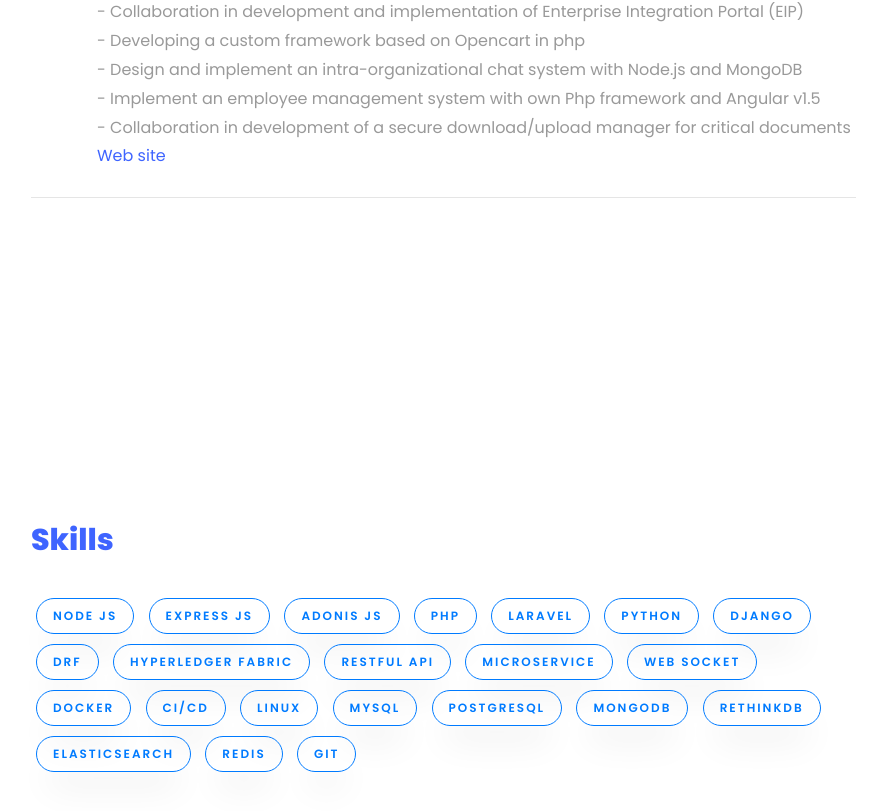
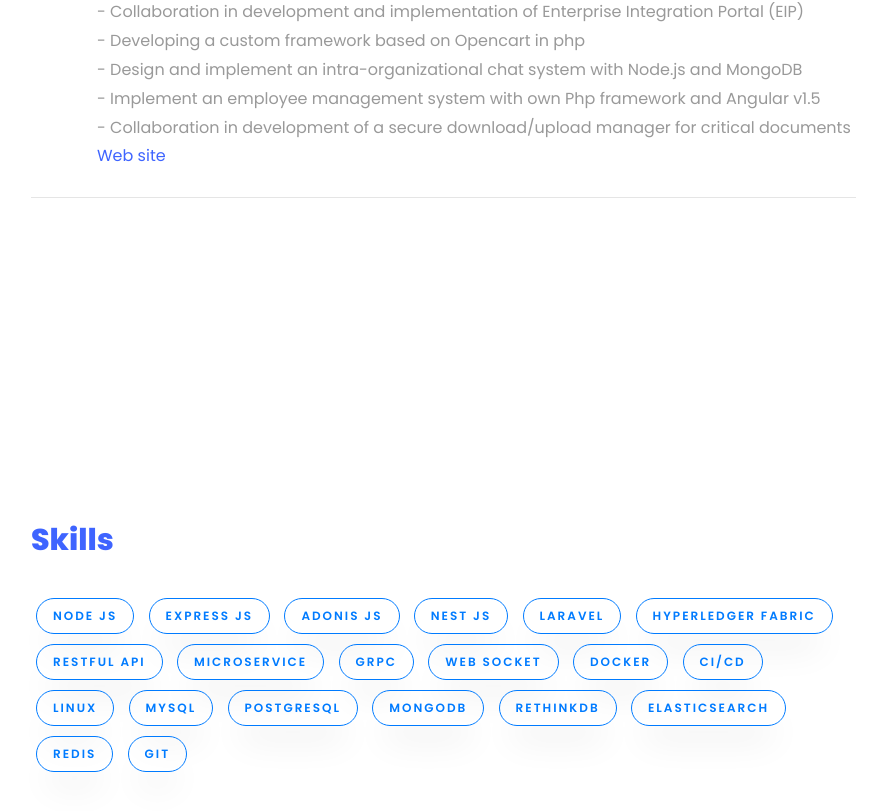
Before and after one commit to Mohammad-e-amin/aminvafaei.github.io, a plain HTML site: page index.html in a window 1280 px wide. Shown: the part 4304-5115 px from the top of the page, without its empty margins (339-1220 px from the left). Drawn offline with Linux system fonts and the light colour scheme; files whose address does not match are found by name.

Commit message:
add new skills

```diff
--- a/index.html
+++ b/index.html
@@ -262,14 +262,12 @@
               <button type="button" class="btn btn-lg btn-outline-primary skill-button">Node js</button>
               <button type="button" class="btn btn-lg btn-outline-primary skill-button">Express Js</button>
               <button type="button" class="btn btn-lg btn-outline-primary skill-button">Adonis Js</button>
-              <button type="button" class="btn btn-lg btn-outline-primary skill-button">PHP</button>
+              <button type="button" class="btn btn-lg btn-outline-primary skill-button">Nest Js</button>
               <button type="button" class="btn btn-lg btn-outline-primary skill-button">Laravel</button>
-              <button type="button" class="btn btn-lg btn-outline-primary skill-button">python</button>
-              <button type="button" class="btn btn-lg btn-outline-primary skill-button">Django</button>
-              <button type="button" class="btn btn-lg btn-outline-primary skill-button">DRF</button>
               <button type="button" class="btn btn-lg btn-outline-primary skill-button">Hyperledger Fabric</button>
               <button type="button" class="btn btn-lg btn-outline-primary skill-button">Restful API</button>
               <button type="button" class="btn btn-lg btn-outline-primary skill-button">MicroService</button>
+              <button type="button" class="btn btn-lg btn-outline-primary skill-button">gRPC</button>
               <button type="button" class="btn btn-lg btn-outline-primary skill-button">Web Socket</button>
               <button type="button" class="btn btn-lg btn-outline-primary skill-button">Docker</button>
               <button type="button" class="btn btn-lg btn-outline-primary skill-button">CI/CD</button>
```
